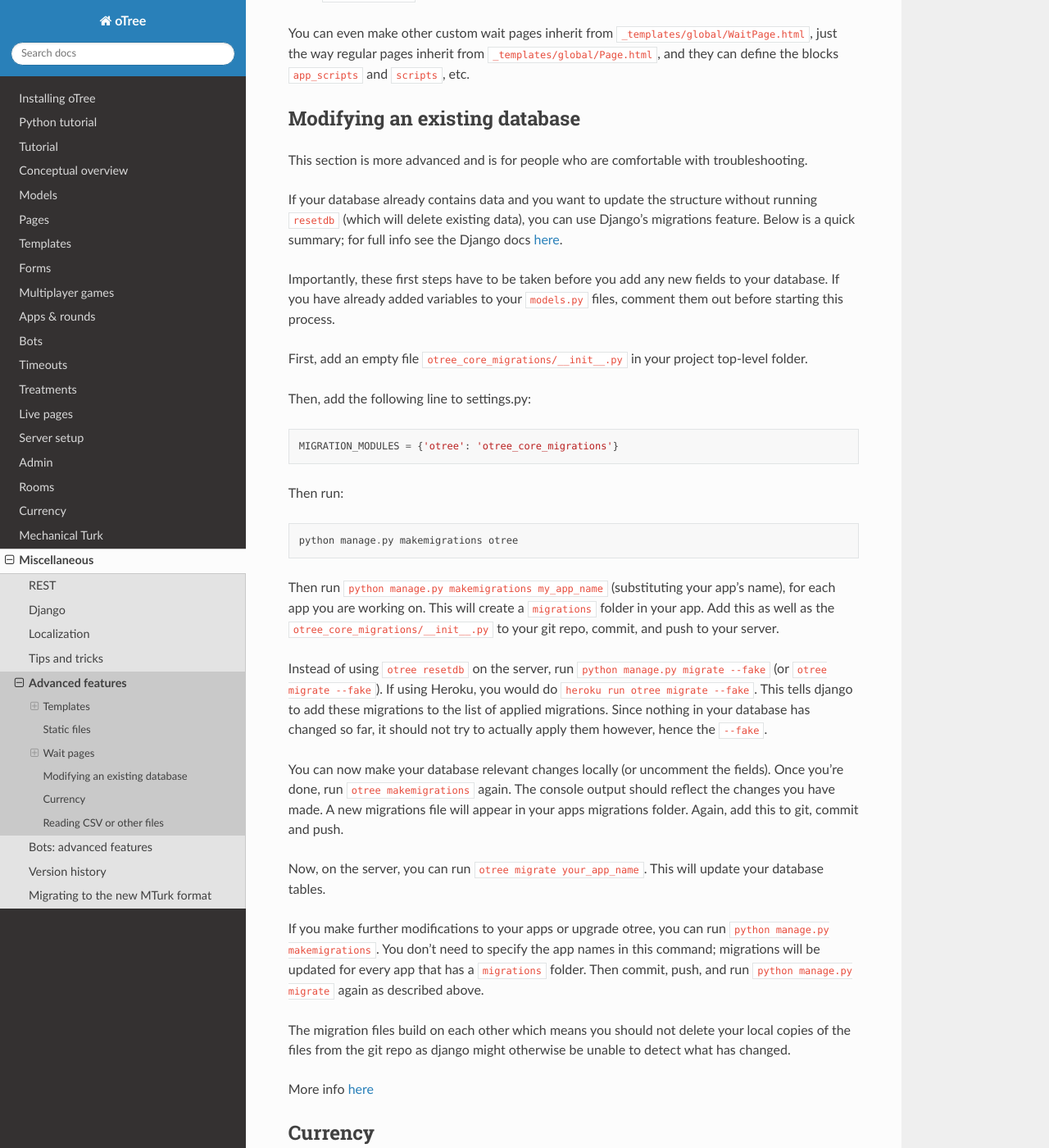
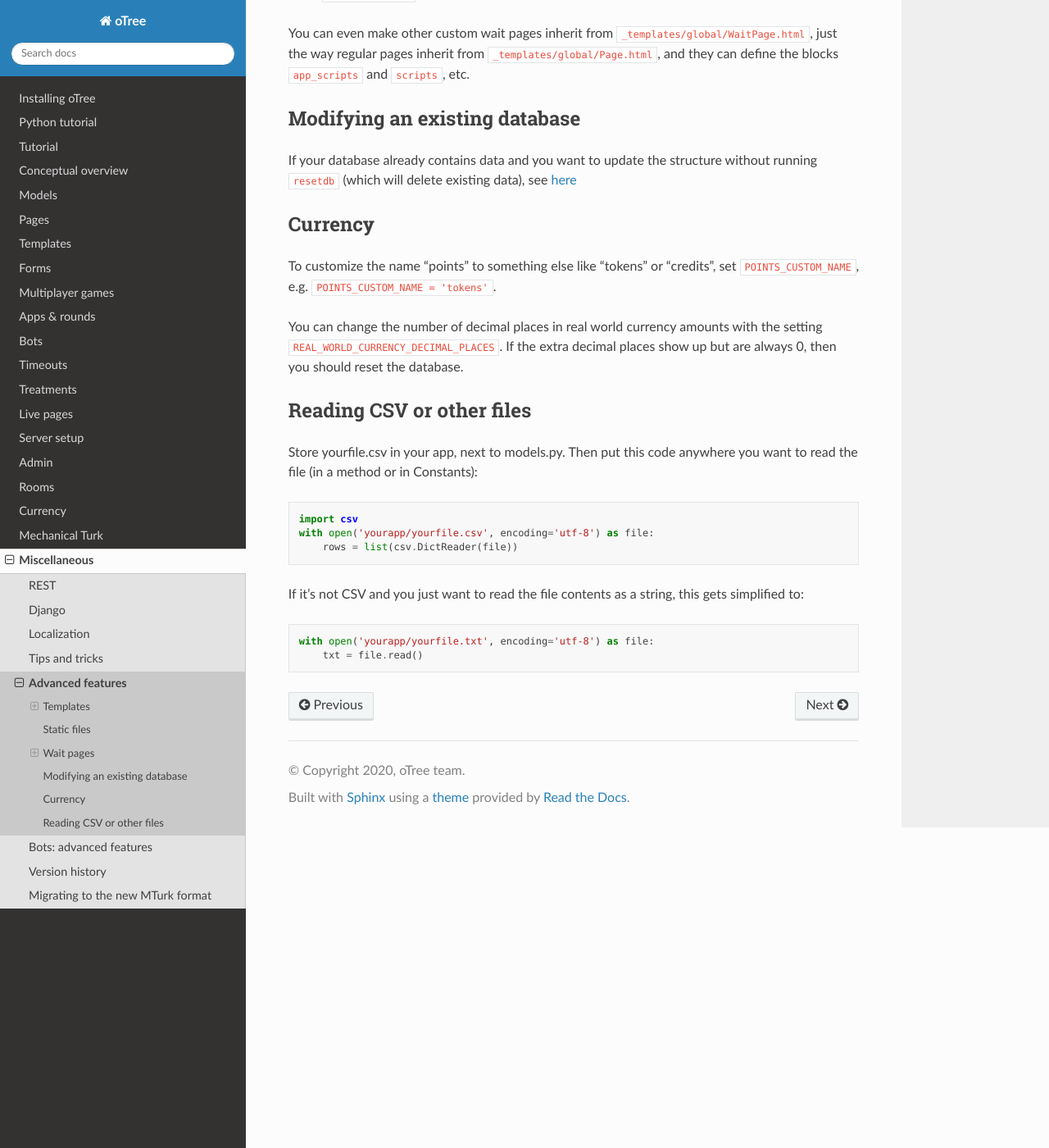
Before and after one commit to oTree-org/otree-docs, a Sphinx documentation site: the page built from source/misc/advanced.rst, in a window 1280 px wide and 1400 px high, scrolled down 2981 px. Shown: the whole window at 82% size. Built offline with Sphinx 7.4.7 and the Read the Docs theme 2.0.0, drawn with Linux system fonts in a browser that asks for light colours; some of the changed text lies outside the part shown.

Commit message:
update translations

```diff
--- a/source/misc/advanced.rst
+++ b/source/misc/advanced.rst
@@ -166,52 +166,14 @@ You can even make other custom wait pages inherit from ``_templates/global/WaitP
 just the way regular pages inherit from ``_templates/global/Page.html``,
 and they can define the blocks ``app_scripts`` and ``scripts``, etc.
 
-
 .. _migrations:
 
 Modifying an existing database
 ------------------------------
 
-This section is more advanced and is for people who are comfortable with troubleshooting.
-
 If your database already contains data and you want to update the structure
-without running ``resetdb`` (which will delete existing data), you can use Django's migrations feature.
-Below is a quick summary; for full info see the Django docs `here <https://docs.djangoproject.com/en/2.2/topics/migrations/#workflow>`__.
-
-Importantly, these first steps have to be taken before you add any new fields to your database. If you have already added variables to your ``models.py`` files, comment them out before starting this process.
-
-First, add an empty file ``otree_core_migrations/__init__.py``
-in your project top-level folder.
-
-Then, add the following line to settings.py::
-
-    MIGRATION_MODULES = {'otree': 'otree_core_migrations'}
-
-Then run::
-
-    python manage.py makemigrations otree
-
-Then run ``python manage.py makemigrations my_app_name`` (substituting your app's name),
-for each app you are working on. This will create a ``migrations`` folder in your app.
-Add this as well as the ``otree_core_migrations/__init__.py`` to your git repo, commit, and push to your server.
-
-Instead of using ``otree resetdb`` on the server, run ``python manage.py migrate --fake`` (or ``otree migrate --fake``).
-If using Heroku, you would do ``heroku run otree migrate --fake``.
-This tells django to add these migrations to the list of applied migrations. Since nothing in your database has changed so far, it should not try to actually apply them however, hence the ``--fake``.
-
-You can now make your database relevant changes locally (or uncomment the fields). Once you're done, run ``otree makemigrations`` again. The console output should reflect the changes you have made. A new migrations file will appear in your apps migrations folder. Again, add this to git, commit and push.
-
-Now, on the server, you can run ``otree migrate your_app_name``.
-This will update your database tables.
-
-If you make further modifications to your apps or upgrade otree, you can run
-``python manage.py makemigrations``. You don't need to specify the app names in this command;
-migrations will be updated for every app that has a ``migrations`` folder.
-Then commit, push, and run ``python manage.py migrate`` again as described above.
-
-The migration files build on each other which means you should not delete your local copies of the files from the git repo as django might otherwise be unable to detect what has changed.
-
-More info `here <https://docs.djangoproject.com/en/2.2/topics/migrations/#workflow>`__
+without running ``resetdb`` (which will delete existing data),
+see `here <https://github.com/oTree-org/otree-docs/blob/f3c6ceca5346b988b194dad5f805a06814ebea68/source/misc/advanced.rst#modifying-an-existing-database>`__
 
 Currency
 --------
@@ -244,5 +206,3 @@ this gets simplified to:
 
     with open('yourapp/yourfile.txt', encoding='utf-8') as file:
         txt = file.read()
-
-You can also use the pathlib module to read files.
```
Also changed, not shown: source/server/ubuntu.rst (+2 -14 lines), 2 other files.
